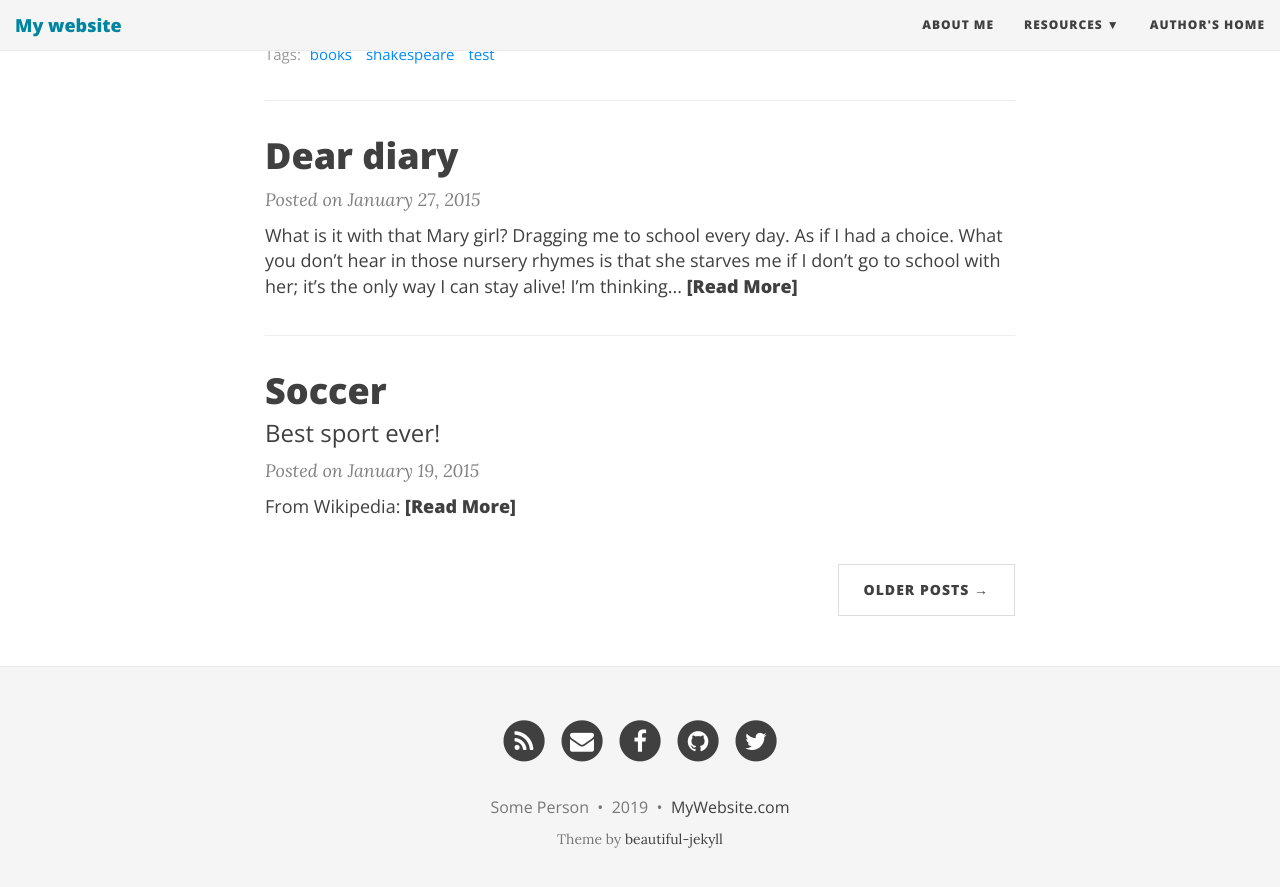
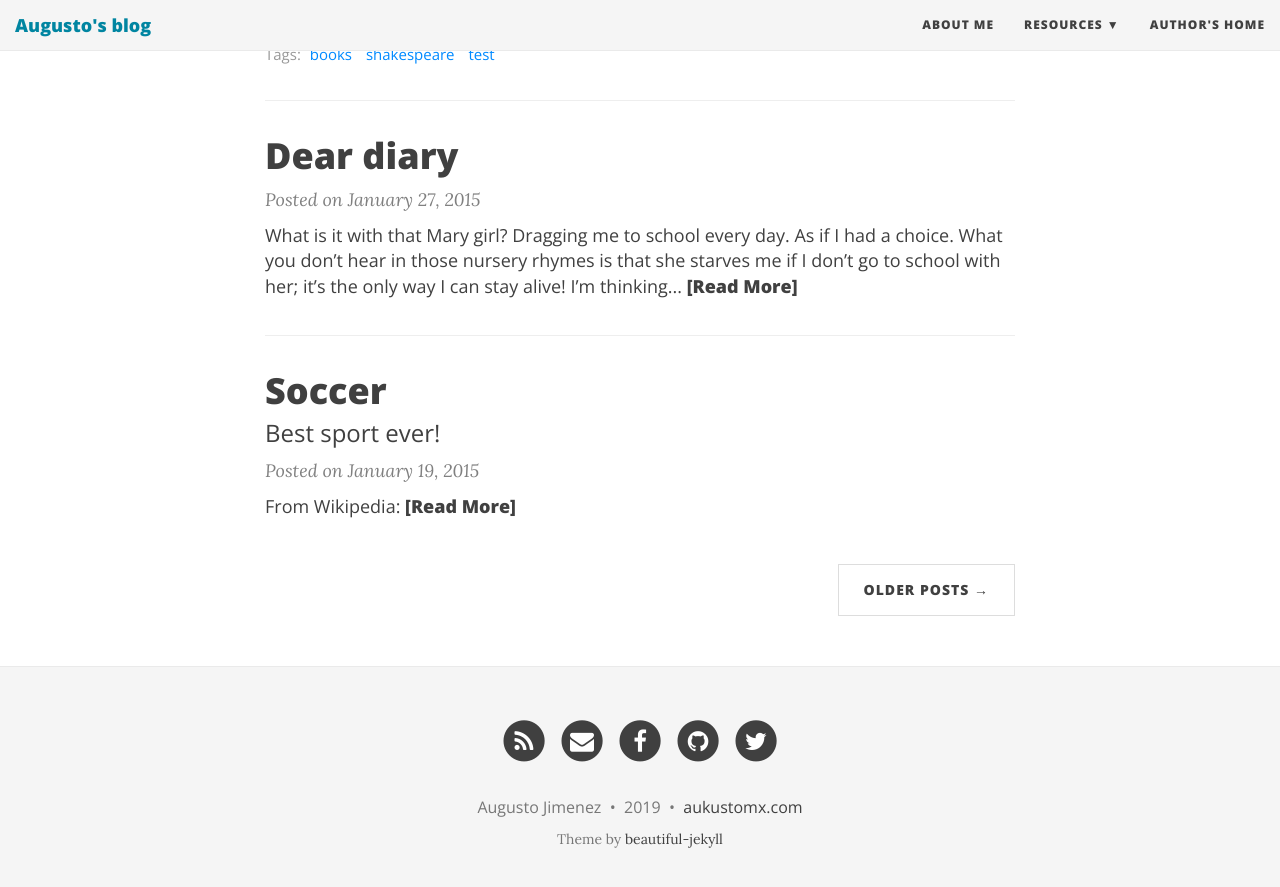
Before and after one commit to aukustomx/aukustomx.github.io, a Jekyll site: the page built from index.html, in a window 1280 px wide and 900 px high, scrolled down 1134 px. Shown: the top 887 px of the window. Built offline with Jekyll 4.4.1, drawn with Linux system fonts in a browser that asks for light colours; nearby versions of some CDN libraries; the list of posts is cut into pages by our own code.

Commit message:
Initial commit

```diff
--- a/_config.yml
+++ b/_config.yml
@@ -4,7 +4,7 @@
 # baseurl is the website's URL without the hostname
 
 # If you are building a simple GitHub user page (https://username.github.io) then use these settings:
-url: "https://username.github.io"
+url: "https://aukustomx.github.io"
 baseurl: ""
 
 # If you are building a GitHub project page then use these settings:
@@ -14,10 +14,10 @@
 # Of course don't forget to change the username and projectname to YOUR username and project
 
 # Name of website
-title: My website
+title: Augusto's blog
 
 # Short description of your site
-description: A virtual proof that name is awesome!
+description: My awesome Journey in Software Development!
 
 # --- Navigation bar options --- #
 
@@ -64,7 +64,7 @@
 # Change all these values or delete the ones you don't want.
 # Important: you must keep the "name" parameter, everything else you can remove
 author:
-  name: Some Person
+  name: Augusto Jimenez
 
 # Select your active Social Network Links.
 # Uncomment the links you want to show in the footer and add your information to each link.
@@ -72,10 +72,10 @@
 # If you want to add a new link that isn't here, you'll need to also edit the file _data/SocialNetworks.yml
 social-network-links:
   rss: true
-  email: "someone@example.com"
-  facebook: daattali
-  github: daattali
-  twitter: daattali
+  email: "aukustomx@gmail.com"
+  facebook: aukustomx
+  github: aukustomx
+  twitter: aukustomx
 #  reddit: yourname
 #  google-plus: +DeanAttali
 #  linkedin: daattali
@@ -94,12 +94,12 @@
 share-links-active:
   twitter: true
   facebook: true
-  google: false
-  linkedin: true
+  google: true
+  linkedin: false
 
 # How to display the link to the website in the footer
 # Remove this if you don't want a link in the footer
-url-pretty: "MyWebsite.com"  # eg. "deanattali.com/beautiful-jekyll"
+url-pretty: "aukustomx.com"  # eg. "deanattali.com/beautiful-jekyll"
 
 # --- Web Statistics Section --- #
 
```
